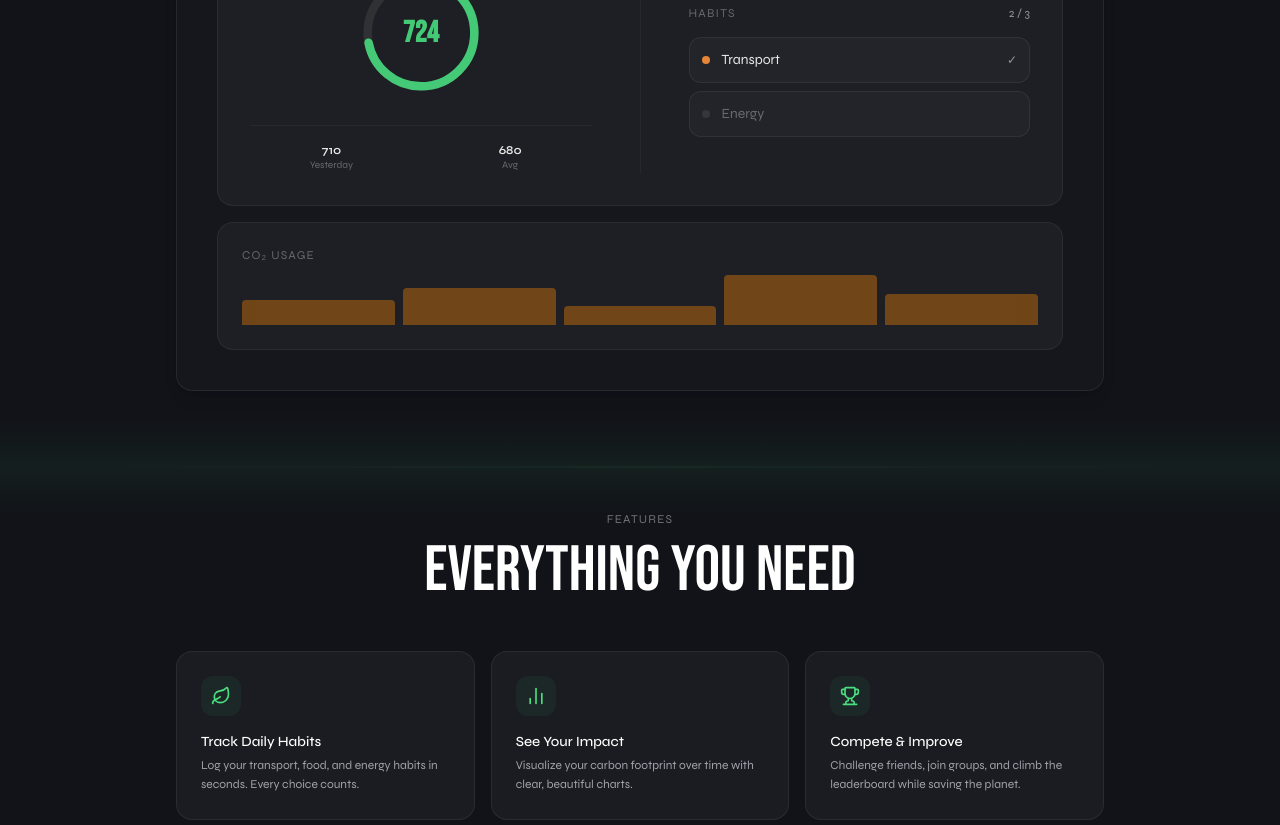
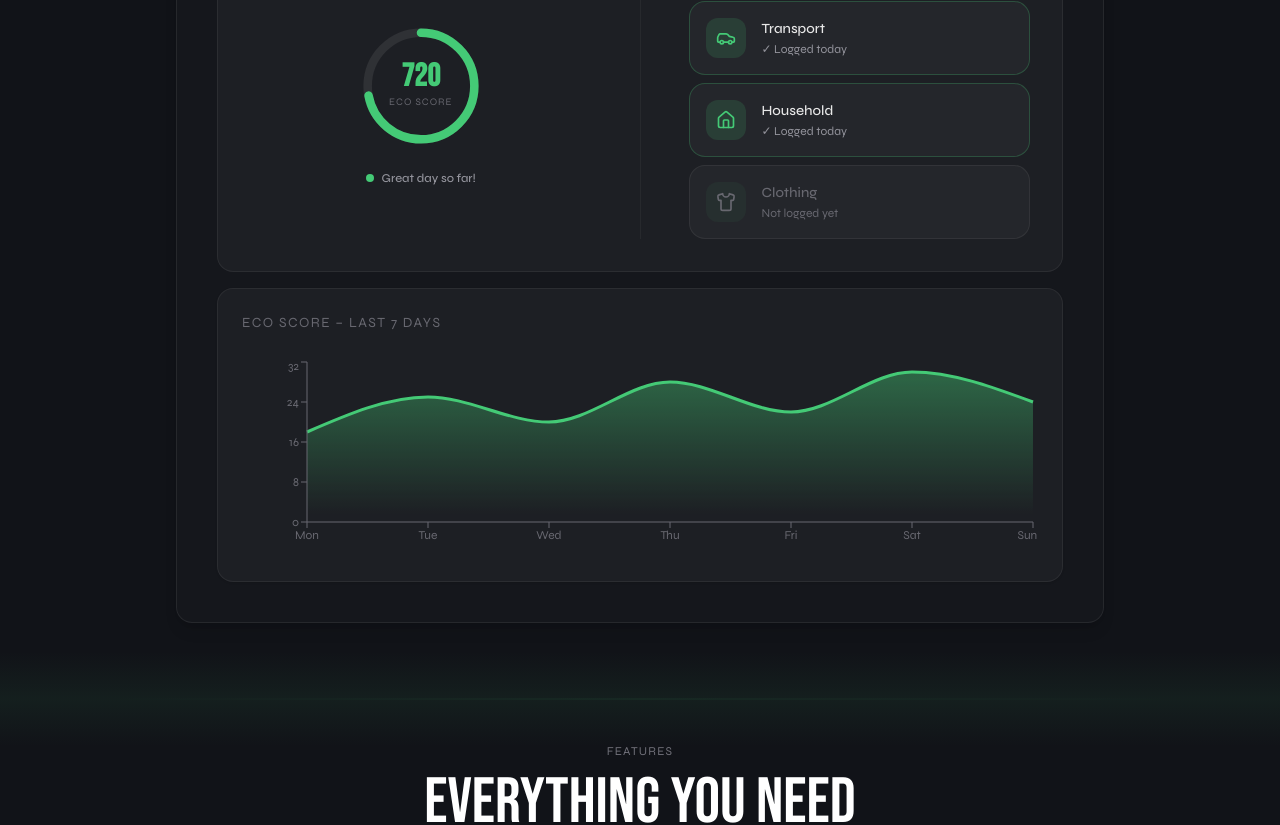
Before and after one commit to Masten11/Agile-software-project---Group-20, a Next.js app: page / in a window 1280 px wide. Shown: the part 1060-1885 px from the top of the page. Built offline with nearby package versions, Linux system fonts and the light colour scheme; no server answers.

Commit message:
updated home page so it matches the categories on dashboard

```diff
--- a/app/page.tsx
+++ b/app/page.tsx
@@ -4,8 +4,9 @@ import { motion } from "framer-motion";
 import Link from "next/link";
 import { useState, useEffect } from "react";
 import { supabase } from "@/lib/supabase";
-import { Sprout, Leaf, BarChart2, Trophy, ArrowRight, Zap, Users, ChevronDown } from "lucide-react";
+import { Sprout, Leaf, BarChart2, Trophy, ArrowRight, Zap, Users, ChevronDown, Car, Home, Shirt } from "lucide-react";
 import { useTheme } from "@/lib/theme-context";
+import { ResponsiveContainer, AreaChart, Area, XAxis, YAxis } from "recharts";
 
 /* ─── Section divider ─── */
 function SectionDivider() {
@@ -34,7 +35,7 @@ function FadeIn({ children, delay = 0 }: { children: React.ReactNode; delay?: nu
 }
 
 const FEATURES = [
-  { icon: Leaf, title: "Track Daily Habits", desc: "Log your transport, food, and energy habits in seconds. Every choice counts." },
+  { icon: Leaf, title: "Track Daily Habits", desc: "Log your transport, household, and clothing habits in seconds. Every choice counts." },
   { icon: BarChart2, title: "See Your Impact", desc: "Visualize your carbon footprint over time with clear, beautiful charts." },
   { icon: Trophy, title: "Compete & Improve", desc: "Challenge friends, join groups, and climb the leaderboard while saving the planet." },
   { icon: Zap, title: "Eco Score", desc: "Get a daily score out of 1000 that reflects your environmental impact." },
@@ -47,6 +48,60 @@ const STATS = [
   { val: "1000", label: "Max daily Eco Score" },
   { val: "CO₂", label: "Tracked in real time" },
 ];
+
+/* ── Completely Static Weekly Recharts Chart ── */
+function PreviewEcoScoreChart() {
+  const [isDark, setIsDark] = useState(true);
+
+  useEffect(() => {
+    setTimeout(() => { setIsDark(document.documentElement.getAttribute("data-theme") !== "light"); }, 0);
+    const observer = new MutationObserver(() => setIsDark(document.documentElement.getAttribute("data-theme") !== "light"));
+    observer.observe(document.documentElement, { attributes: true, attributeFilter: ["data-theme"] });
+    return () => observer.disconnect();
+  }, []);
+
+  // Strictly hardcoded to weekly data
+  const weeklyData = [
+    { name: "Mon", value: 18 },
+    { name: "Tue", value: 25 },
+    { name: "Wed", value: 20 },
+    { name: "Thu", value: 28 },
+    { name: "Fri", value: 22 },
+    { name: "Sat", value: 30 },
+    { name: "Sun", value: 24 }
+  ];
+
+  const chartColor = isDark ? "#4ade80" : "#16a34a";
+  const axisColor = isDark ? "#71717a" : "#a1a1aa";
+
+  return (
+    <div className="rounded-2xl p-6 relative shadow-sm" style={{ background: "var(--bg-card)", border: "1px solid var(--border-subtle)" }}>
+      <div className="flex justify-between items-center mb-6">
+        <p className="text-sm tracking-widest uppercase" style={{ color: "var(--text-muted)", fontFamily: "var(--font-body)" }}>
+          Eco Score – last 7 days
+        </p>
+      </div>
+
+      {/* pointer-events-none makes the entire chart non-interactive (no clicks, no hover) */}
+      <div className="pointer-events-none select-none" style={{ width: "100%", height: 200 }}>
+        <ResponsiveContainer>
+          <AreaChart data={weeklyData}>
+            <defs>
+              <linearGradient id="previewEcoGradient" x1="0" y1="0" x2="0" y2="1">
+                <stop offset="5%" stopColor={chartColor} stopOpacity={0.4} />
+                <stop offset="95%" stopColor={chartColor} stopOpacity={0} />
+              </linearGradient>
+            </defs>
+            <XAxis dataKey="name" stroke={axisColor} tick={{ fontSize: 12 }} />
+            <YAxis stroke={axisColor} tick={{ fontSize: 12 }} />
+            <Area type="monotone" dataKey="value" stroke={chartColor} strokeWidth={3} fillOpacity={1}
+              fill="url(#previewEcoGradient)" />
+          </AreaChart>
+        </ResponsiveContainer>
+      </div>
+    </div>
+  );
+}
 
 export default function HomePage() {
   const [hasSession, setHasSession] = useState(false);
@@ -195,25 +250,33 @@ export default function HomePage() {
               </span>
             </div>
 
-            <div className="flex flex-col gap-4 opacity-90 pointer-events-none">
+            <div className="flex flex-col gap-4 opacity-90">
 
-              {/* Mock Control Center */}
+              {/* Control Center */}
               <div className="rounded-2xl p-6 sm:p-8 flex flex-col lg:flex-row gap-8 lg:gap-12"
                 style={{ background: "var(--bg-card)", border: "1px solid var(--border-subtle)" }}>
                 <div className="flex-1 flex flex-col items-center justify-center">
                   <div className="relative w-32 h-32 mb-3 flex items-center justify-center">
                     <svg className="absolute w-full h-full -rotate-90" viewBox="0 0 120 120">
                       <circle cx="60" cy="60" r="50" fill="none" style={{ stroke: "var(--border-strong)" }} strokeWidth="8" />
-                      <circle cx="60" cy="60" r="50" fill="none" stroke="var(--accent-green)" strokeWidth="8"
-                        strokeLinecap="round" strokeDasharray={314} strokeDashoffset={314 * 0.28} />
+                      <circle cx="60" cy="60" r="50" fill="none"
+                        stroke="var(--accent-green)" strokeWidth="8"
+                        strokeLinecap="round" strokeDasharray={314.16} strokeDashoffset={314.16 - (720 / 1000) * 314.16} />
                     </svg>
-                    <div className="text-center">
-                      <span className="text-3xl font-bold block leading-none" style={{ color: "var(--accent-green)", fontFamily: "var(--font-display)" }}>724</span>
+                    <div className="absolute inset-0 flex flex-col items-center justify-center">
+                      <span className="text-3xl font-bold block leading-none" style={{ color: "var(--accent-green)", fontFamily: "var(--font-display)", fontSize: "32px" }}>
+                        720
+                      </span>
+                      <span className="text-[10px] tracking-widest uppercase mt-0.5" style={{ color: "var(--text-muted)", fontFamily: "var(--font-body)" }}>
+                        Eco Score
+                      </span>
                     </div>
                   </div>
-                  <div className="flex gap-4 w-full mt-4 pt-4" style={{ borderTop: "1px solid var(--border-faint)" }}>
-                    <div className="flex-1 text-center"><p className="text-xs font-semibold" style={{ color: "var(--text-primary)" }}>710</p><p className="text-[10px]" style={{ color: "var(--text-muted)" }}>Yesterday</p></div>
-                    <div className="flex-1 text-center"><p className="text-xs font-semibold" style={{ color: "var(--text-primary)" }}>680</p><p className="text-[10px]" style={{ color: "var(--text-muted)" }}>Avg</p></div>
+                  <div className="flex items-center gap-2 mt-2">
+                    <div className="w-2 h-2 rounded-full" style={{ background: "var(--accent-green)" }} />
+                    <p className="text-xs font-medium" style={{ color: "var(--text-secondary)", fontFamily: "var(--font-body)" }}>
+                      Great day so far!
+                    </p>
                   </div>
                 </div>
 
@@ -221,35 +284,46 @@ export default function HomePage() {
 
                 <div className="flex-1 flex flex-col justify-center">
                   <div className="flex justify-between items-center mb-4">
-                     <p className="text-xs tracking-widest uppercase" style={{ color: "var(--text-muted)" }}>Habits</p>
-                     <p className="text-xs" style={{ color: "var(--text-secondary)" }}>2 / 3</p>
+                     <p className="text-xs tracking-widest uppercase" style={{ color: "var(--text-muted)" }}>Today&apos;s habits</p>
+                     <p className="text-xs" style={{ color: "var(--text-secondary)" }}>2 / 3 logged</p>
                   </div>
                   <div className="flex flex-col gap-2">
-                    <div className="flex items-center gap-3 p-3 rounded-xl" style={{ background: "var(--bg-card-nested)", border: "1px solid var(--border-subtle)" }}>
-                      <div className="w-2 h-2 rounded-full" style={{ background: "#fb923c" }} />
-                      <span className="text-sm" style={{ color: "var(--text-primary)", fontFamily: "var(--font-body)" }}>Transport</span>
-                      <span className="ml-auto text-xs" style={{ color: "var(--text-secondary)" }}>✓</span>
+                    {/* Transport - LOGGED */}
+                    <div className="flex items-center gap-4 p-4 rounded-2xl" style={{ background: "var(--bg-card)", border: "1px solid rgba(74,222,128,0.25)" }}>
+                      <div className="w-10 h-10 rounded-xl flex items-center justify-center shrink-0" style={{ background: "rgba(74,222,128,0.15)" }}>
+                        <Car size={20} style={{ color: "var(--accent-green)" }} />
+                      </div>
+                      <div className="flex-1">
+                        <p className="text-sm font-medium" style={{ color: "var(--text-primary)", fontFamily: "var(--font-body)" }}>Transport</p>
+                        <p className="text-xs mt-0.5" style={{ color: "var(--text-secondary)", fontFamily: "var(--font-body)" }}>✓ Logged today</p>
+                      </div>
                     </div>
-                    <div className="flex items-center gap-3 p-3 rounded-xl" style={{ background: "var(--bg-card-nested)", border: "1px solid var(--border-subtle)" }}>
-                      <div className="w-2 h-2 rounded-full" style={{ background: "var(--border-strong)" }} />
-                      <span className="text-sm" style={{ color: "var(--text-muted)", fontFamily: "var(--font-body)" }}>Energy</span>
+                    {/* Household - LOGGED */}
+                    <div className="flex items-center gap-4 p-4 rounded-2xl" style={{ background: "var(--bg-card)", border: "1px solid rgba(74,222,128,0.25)" }}>
+                      <div className="w-10 h-10 rounded-xl flex items-center justify-center shrink-0" style={{ background: "rgba(74,222,128,0.15)" }}>
+                        <Home size={20} style={{ color: "var(--accent-green)" }} />
+                      </div>
+                      <div className="flex-1">
+                        <p className="text-sm font-medium" style={{ color: "var(--text-primary)", fontFamily: "var(--font-body)" }}>Household</p>
+                        <p className="text-xs mt-0.5" style={{ color: "var(--text-secondary)", fontFamily: "var(--font-body)" }}>✓ Logged today</p>
+                      </div>
+                    </div>
+                    {/* Clothing - NOT LOGGED */}
+                    <div className="flex items-center gap-4 p-4 rounded-2xl" style={{ background: "var(--bg-card)", border: "1px solid var(--border-subtle)" }}>
+                      <div className="w-10 h-10 rounded-xl flex items-center justify-center shrink-0" style={{ background: "rgba(74,222,128,0.05)" }}>
+                        <Shirt size={20} style={{ color: "var(--text-muted)" }} />
+                      </div>
+                      <div className="flex-1">
+                        <p className="text-sm font-medium" style={{ color: "var(--text-muted)", fontFamily: "var(--font-body)" }}>Clothing</p>
+                        <p className="text-xs mt-0.5" style={{ color: "var(--text-muted)", fontFamily: "var(--font-body)" }}>Not logged yet</p>
+                      </div>
                     </div>
                   </div>
                 </div>
               </div>
 
-              {/* Mock CO2 Chart */}
-              <div className="rounded-2xl p-6 h-32 flex flex-col justify-between"
-                style={{ background: "var(--bg-card)", border: "1px solid var(--border-subtle)" }}>
-                  <p className="text-xs tracking-widest uppercase" style={{ color: "var(--text-muted)" }}>CO₂ Usage</p>
-                  <div className="flex items-end gap-2 h-16 opacity-50">
-                    <div className="w-full bg-orange-400/80 rounded-t-sm h-[40%]" />
-                    <div className="w-full bg-orange-400/80 rounded-t-sm h-[60%]" />
-                    <div className="w-full bg-orange-400/80 rounded-t-sm h-[30%]" />
-                    <div className="w-full bg-orange-400/80 rounded-t-sm h-[80%]" />
-                    <div className="w-full bg-orange-400/80 rounded-t-sm h-[50%]" />
-                  </div>
-              </div>
+              {/* Static Preview Eco Score Graph */}
+              <PreviewEcoScoreChart />
 
             </div>
           </div>
@@ -333,7 +407,7 @@ export default function HomePage() {
             style={{ background: "linear-gradient(90deg, transparent, var(--accent-green-border), transparent)" }} />
           <div className="grid grid-cols-1 md:grid-cols-3 gap-4 md:gap-6">
             {[
-              { step: "01", title: "Log your habits", desc: "Takes less than a minute. Choose transport, food, or energy and fill in what you did today.", icon: "🌿" },
+              { step: "01", title: "Log your habits", desc: "Takes less than a minute. Choose transport, household, or clothing and fill in what you did today.", icon: "🌿" },
               { step: "02", title: "See your Eco Score", desc: "Get an instant score out of 1000 that reflects your daily environmental impact.", icon: "📊" },
               { step: "03", title: "Improve & compete", desc: "Track progress over time, get tips, and challenge friends on the leaderboard.", icon: "🏆" },
             ].map((s, i) => (
```
